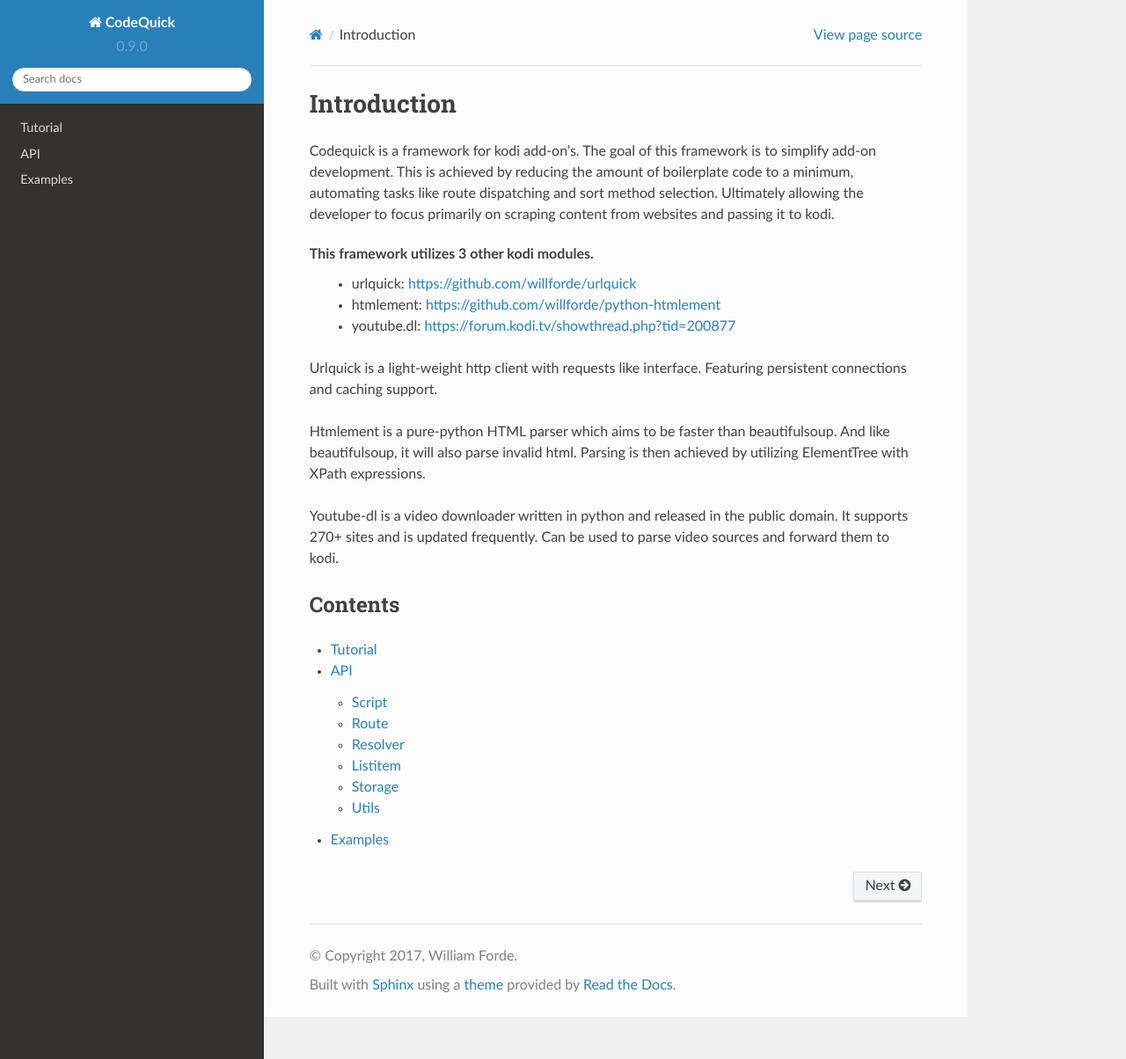
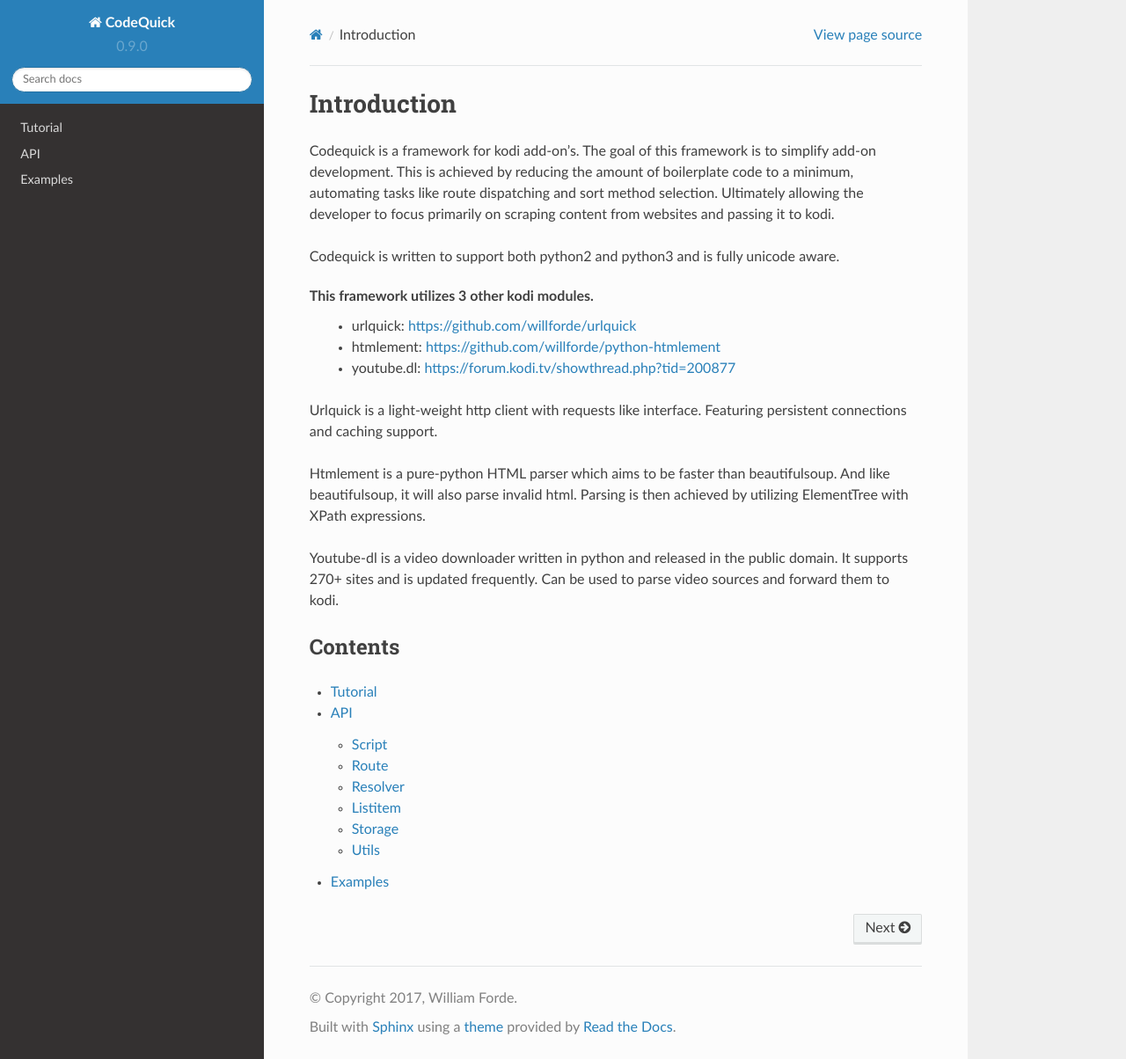
Before and after one commit to willforde/script.module.codequick, a Sphinx documentation site: the page built from docs/index.rst, in a window 1280 px wide and 1204 px high. Shown: the whole window at 88% size. Built offline with Sphinx 7.4.7 and the Read the Docs theme 2.0.0, drawn with Linux system fonts in a browser that asks for light colours.

Commit message:
doc change

```diff
--- a/docs/index.rst
+++ b/docs/index.rst
@@ -5,6 +5,8 @@
 This is achieved by reducing the amount of boilerplate code to a minimum, automating tasks like route dispatching
 and sort method selection. Ultimately allowing the developer to focus primarily on scraping content from websites
 and passing it to kodi.
+
+Codequick is written to support both python2 and python3 and is fully unicode aware.
 
 This framework utilizes 3 other kodi modules.
     * urlquick: https://github.com/willforde/urlquick
```
